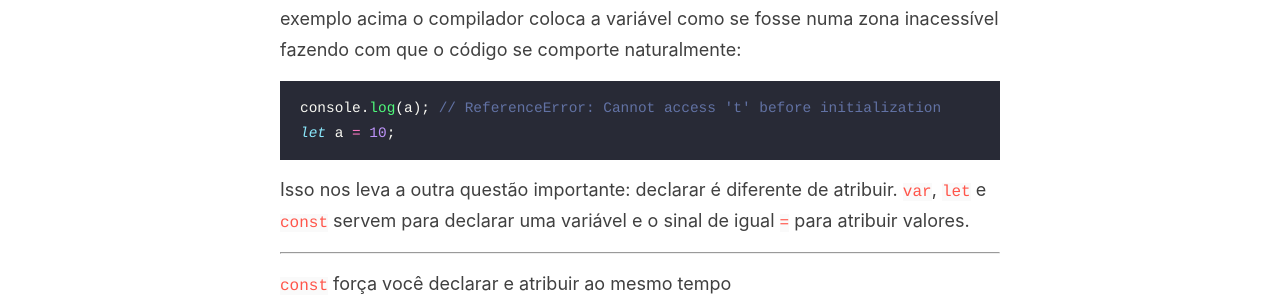
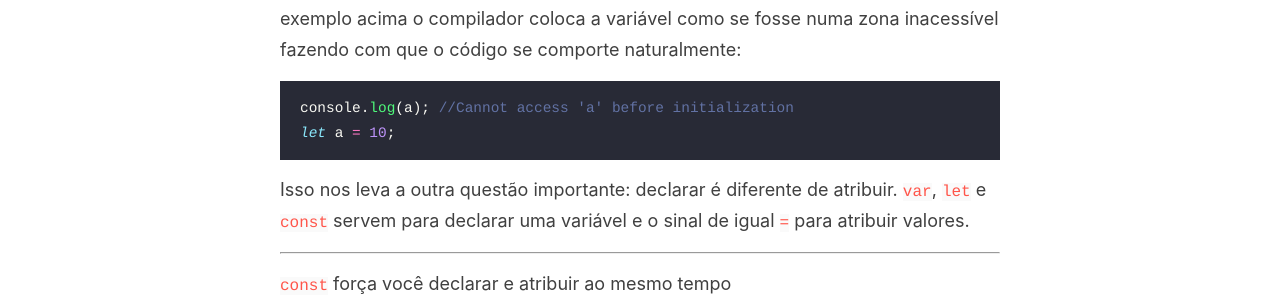
Before and after one commit to mrgenesis/mrgenesis, a Jekyll site: the page built from _posts/2020-04-19-Domine-Tudo-Sobre-var-let-e-const.md, in a window 1280 px wide and 900 px high, scrolled down 5921 px. Shown: the part 388-684 px from the top of the window. Built offline with Jekyll 4.4.1, drawn with Linux system fonts in a browser that asks for light colours; comment, search, counter and statistics services are not loaded.

Commit message:
_posts/2020-04-19-Domine-Tudo-Sobre-var-let-e-const.md updated from https://stackedit.io/

````diff
--- a/_posts/2020-04-19-Domine-Tudo-Sobre-var-let-e-const.md
+++ b/_posts/2020-04-19-Domine-Tudo-Sobre-var-let-e-const.md
@@ -175,7 +175,7 @@ var a = 4;
 Antes de executar o código, o compilador avalia o código e identifica a declaração da variável; então atribui o valor `undefaned`. Na hora da execução, foi realizado o acesso a ela antes da atribuição do valor.
 O **comportamento natural** seria mostrar um erro. Este comportamento estranho é resolvido com `let`e `const`. Na questão do exemplo acima o compilador coloca a variável como se fosse numa zona inacessível fazendo com que o código se comporte naturalmente:
 ```js
-console.log(a); // ReferenceError: Cannot access 't' before initialization
+console.log(a); //Cannot access 'a' before initialization
 let a = 10;
 ```
 Isso nos leva a outra questão importante: declarar é diferente de atribuir. `var`, `let` e `const` servem para declarar uma variável e o sinal de igual `=` para atribuir valores.
````
Also changed, not shown: other parts of _posts/2020-04-19-Domine-Tudo-Sobre-var-let-e-const.md (+1 -1 lines).
